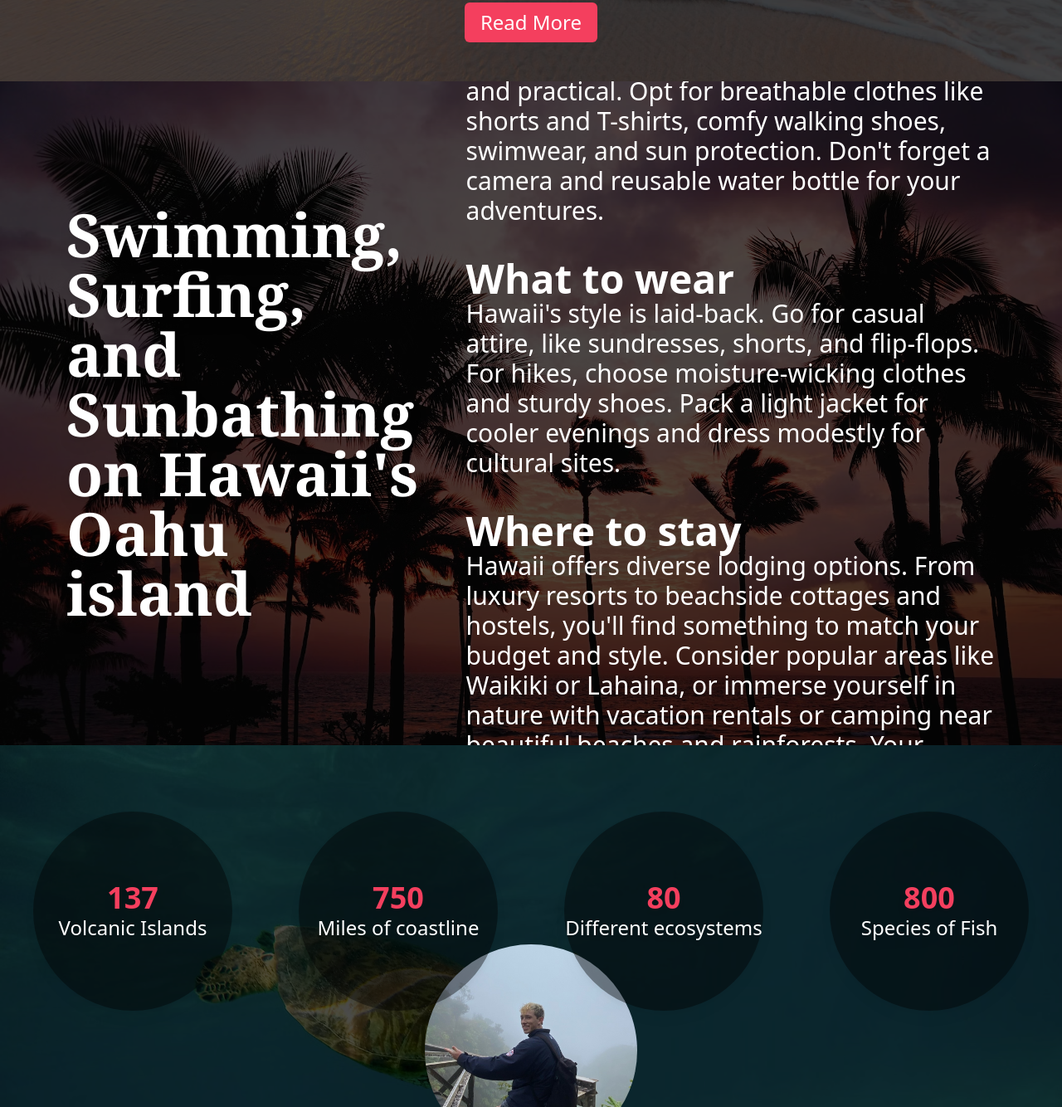
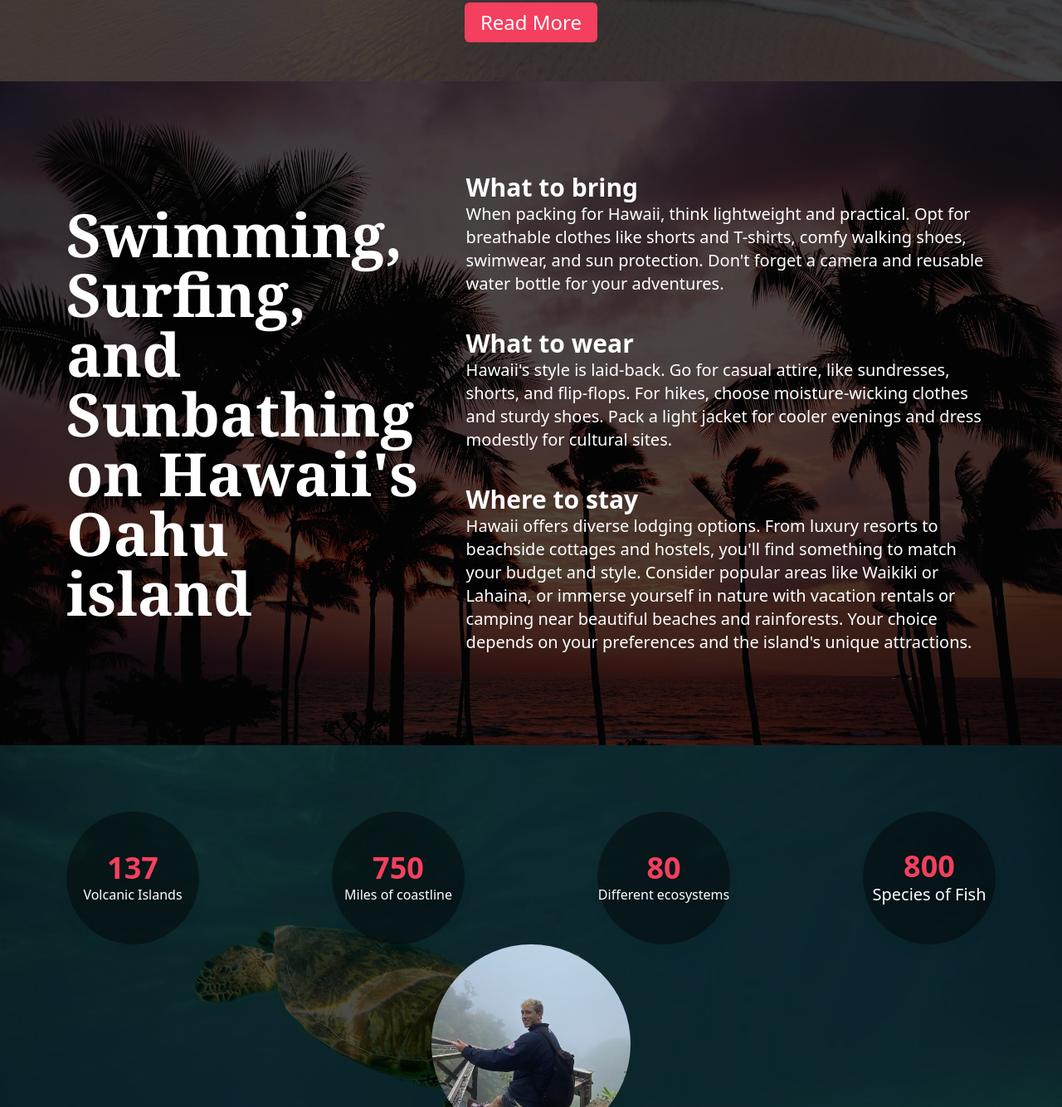
Before and after one commit to joemmalatesta/Hawaii, a website: page index.html in a window 1280 px wide. Shown: the part 2302-3636 px from the top of the page at 83% size. Drawn offline with Linux system fonts and the light colour scheme.

Commit message:
fix for smaller screens.

```diff
--- a/index.html
+++ b/index.html
@@ -98,22 +98,22 @@
 				<h2 class="text-7xl font-serif font-extrabold drop-shadow-lg w-2/5">Swimming, Surfing, and Sunbathing on Hawaii's Oahu island</h2>
 				<div class="flex flex-col justify-center gap-10 w-3/5">
 					<div>
-						<h4 class="text-5xl font-semibold">What to bring</h4>
-						<p class="text-3xl">
+						<h4 class="text-3xl font-semibold">What to bring</h4>
+						<p class="text-xl">
 							When packing for Hawaii, think lightweight and practical. Opt for breathable clothes like shorts and T-shirts, comfy walking shoes,
 							swimwear, and sun protection. Don't forget a camera and reusable water bottle for your adventures.
 						</p>
 					</div>
 					<div>
-						<h4 class="text-5xl font-semibold">What to wear</h4>
-						<p class="text-3xl">
+						<h4 class=" text-3xl font-semibold">What to wear</h4>
+						<p class="text-xl">
 							Hawaii's style is laid-back. Go for casual attire, like sundresses, shorts, and flip-flops. For hikes, choose moisture-wicking clothes
 							and sturdy shoes. Pack a light jacket for cooler evenings and dress modestly for cultural sites.
 						</p>
 					</div>
 					<div>
-						<h4 class="text-5xl font-semibold">Where to stay</h4>
-						<p class="text-3xl">
+						<h4 class=" text-3xl font-semibold">Where to stay</h4>
+						<p class="text-xl">
 							Hawaii offers diverse lodging options. From luxury resorts to beachside cottages and hostels, you'll find something to match your budget
 							and style. Consider popular areas like Waikiki or Lahaina, or immerse yourself in nature with vacation rentals or camping near beautiful
 							beaches and rainforests. Your choice depends on your preferences and the island's unique attractions.
@@ -127,26 +127,26 @@
 			<img src="images/turtle.avif" alt="Hawaii island" class="absolute inset-0 -z-10 h-fit" />
 			<div class="absolute inset-0 bg-black opacity-70"></div>
 			<div class="absolute inset-0 mt-20">
-				<div class="h-1/3 flex justify-around">
-					<div class="rounded-full w-60 h-60 bg-black bg-opacity-40 drop-shadow-lg flex justify-center items-center flex-col">
+				<div class="flex justify-around">
+					<div class="rounded-full w-40 h-40 bg-black bg-opacity-40 drop-shadow-lg flex justify-center items-center flex-col">
 						<p class="text-rose-500 text-4xl font-extrabold">137</p>
-						<p class="text-2xl">Volcanic Islands</p>
+						<p class="">Volcanic Islands</p>
 					</div>
-					<div class="rounded-full w-60 h-60 bg-black bg-opacity-40 drop-shadow-lg flex justify-center items-center flex-col">
+					<div class="rounded-full w-40 h-40 bg-black bg-opacity-40 drop-shadow-lg flex justify-center items-center flex-col">
 						<p class="text-rose-500 text-4xl font-extrabold">750</p>
-						<p class="text-2xl">Miles of coastline</p>
+						<p class="">Miles of coastline</p>
 					</div>
-					<div class="rounded-full w-60 h-60 bg-black bg-opacity-40 drop-shadow-lg flex justify-center items-center flex-col">
+					<div class="rounded-full w-40 h-40 bg-black bg-opacity-40 drop-shadow-lg flex justify-center items-center flex-col">
 						<p class="text-rose-500 text-4xl font-extrabold">80</p>
-						<p class="text-2xl">Different ecosystems</p>
+						<p class="">Different ecosystems</p>
 					</div>
-					<div class="rounded-full w-60 h-60 bg-black bg-opacity-40 drop-shadow-lg flex justify-center items-center flex-col">
+					<div class="rounded-full w-40 h-40 bg-black bg-opacity-40 drop-shadow-lg flex justify-center items-center flex-col">
 						<p class="text-rose-500 text-4xl font-extrabold">800</p>
-						<p class="text-2xl">Species of Fish</p>
+						<p class="text-xl">Species of Fish</p>
 					</div>
 				</div>
-				<div class="flex flex-col justify-center items-center h-2/3">
-					<img class="rounded-full w-64 h-64 object-cover" src="images/hawaii-tube.jpeg" alt="Joe in Hawaii" />
+				<div class="flex flex-col justify-center items-center">
+					<img class="rounded-full w-60 h-60 object-cover" src="images/hawaii-tube.jpeg" alt="Joe in Hawaii" />
 					<p class="w-1/2 text-2xl mt-4">
 						"Hawaii was an absolute dream come true! The beauty of the islands, from the vibrant marine life to the breathtaking landscapes, is beyond
 						description. The warm aloha spirit of the locals and the rich cultural experiences left an indelible mark on my heart. I can't recommend
```
